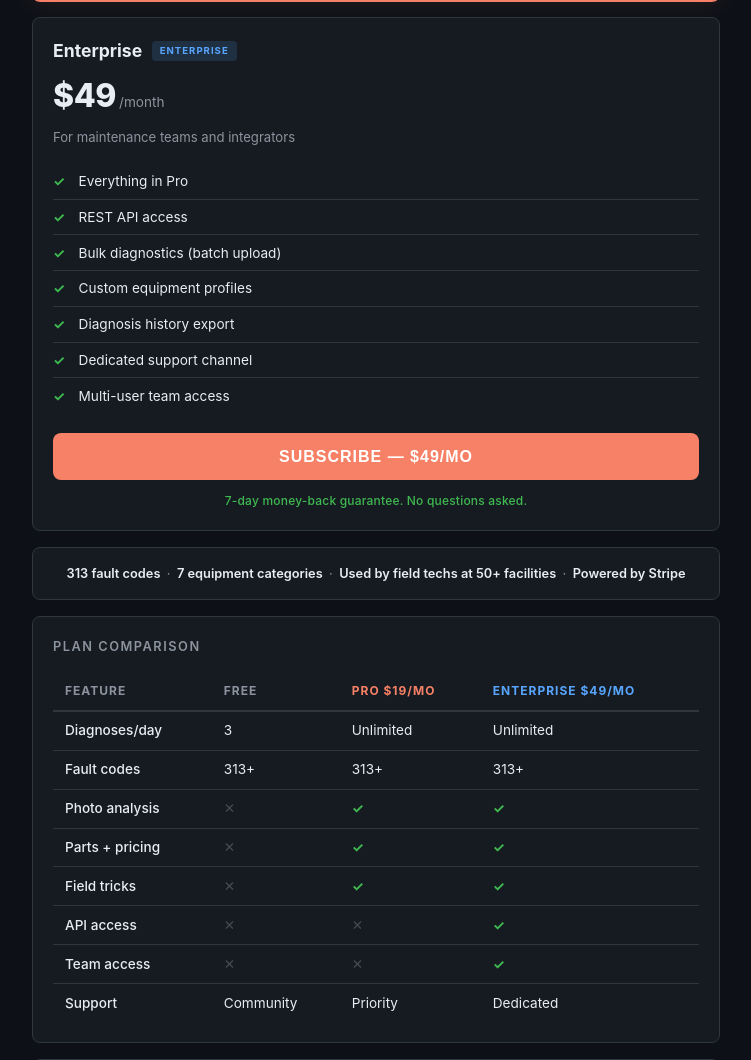
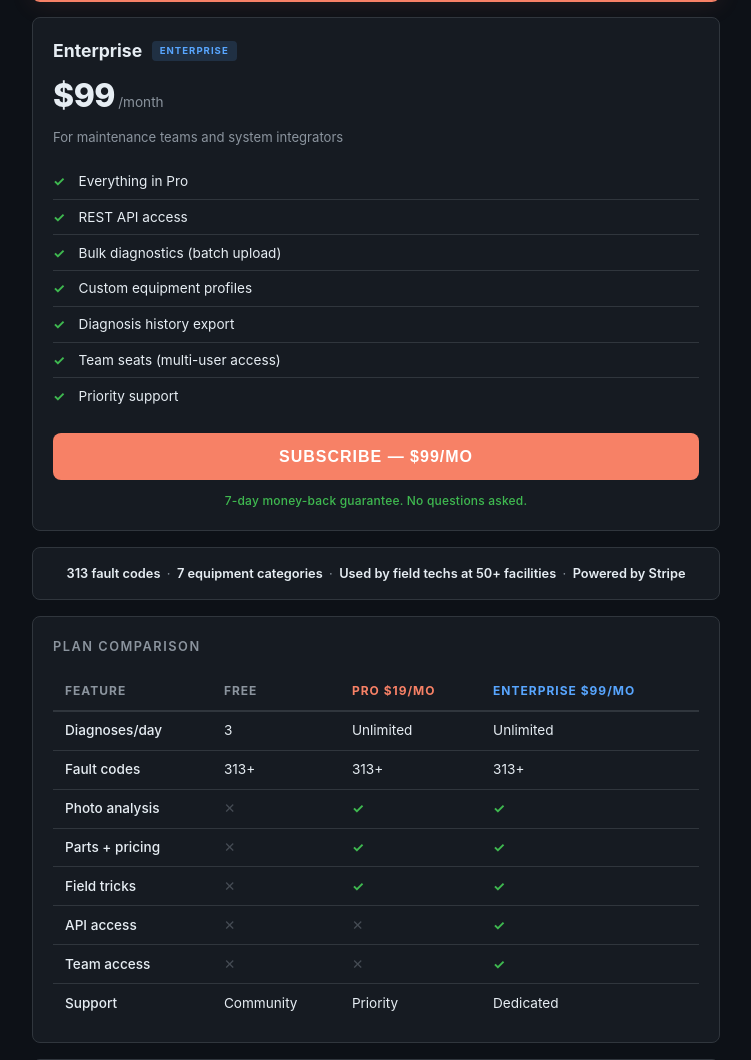
Before and after one commit to RepairXpert/indautomation, a FastAPI app: page /pricing in a window 1280 px wide. Shown: the part 1345-2405 px from the top of the page, without its empty margins (264-1015 px from the left). Run offline with FastAPI, Linux system fonts and the light colour scheme.

Commit message:
feat: bump Enterprise from $49 to $99/mo (MiniMax competitive analysis justified)
Competitors charge $89-199/mo. New Stripe price: price_1TLaPfKCk6IQpt9Nepz4mIg9

Co-Authored-By: Claude Opus 4.6 (1M context) <noreply@anthropic.com>

```diff
--- a/indauto/ui/templates/pricing.html
+++ b/indauto/ui/templates/pricing.html
@@ -4,9 +4,9 @@
 <meta charset="UTF-8">
 <meta name="viewport" content="width=device-width, initial-scale=1.0, user-scalable=yes">
 <title>Pricing | RepairXpertAI Industrial Fault Diagnosis</title>
-<meta name="description" content="AI-powered industrial fault diagnosis starting free. Pro plan $19/mo for unlimited diagnoses. Enterprise $49/mo with API access and multi-user support.">
+<meta name="description" content="AI-powered industrial fault diagnosis starting free. Pro plan $19/mo for unlimited diagnoses. Enterprise $99/mo with API access and multi-user support.">
 <meta property="og:title" content="RepairXpertAI Pricing — Industrial Fault Diagnosis Plans">
-<meta property="og:description" content="Start free with 3 daily diagnoses. Upgrade to Pro ($19/mo) or Enterprise ($49/mo) for unlimited AI-powered fault diagnosis.">
+<meta property="og:description" content="Start free with 3 daily diagnoses. Upgrade to Pro ($19/mo) or Enterprise ($99/mo) for unlimited AI-powered fault diagnosis.">
 <meta property="og:type" content="website">
 <meta property="og:url" content="https://repairxpertai.com/pricing">
 <link rel="canonical" href="https://repairxpertai.com/pricing">
@@ -95,20 +95,20 @@
       <span class="pricing-tier-badge pricing-enterprise">ENTERPRISE</span>
     </div>
     <div class="pricing-price">
-      <span class="pricing-amount">$49</span>
+      <span class="pricing-amount">$99</span>
       <span class="pricing-period">/month</span>
     </div>
-    <p class="pricing-desc">For maintenance teams and integrators</p>
+    <p class="pricing-desc">For maintenance teams and system integrators</p>
     <ul class="pricing-features">
       <li class="included">Everything in Pro</li>
       <li class="included">REST API access</li>
       <li class="included">Bulk diagnostics (batch upload)</li>
       <li class="included">Custom equipment profiles</li>
       <li class="included">Diagnosis history export</li>
-      <li class="included">Dedicated support channel</li>
-      <li class="included">Multi-user team access</li>
+      <li class="included">Team seats (multi-user access)</li>
+      <li class="included">Priority support</li>
     </ul>
-    <button class="btn" onclick="checkout('enterprise')">Subscribe — $49/mo</button>
+    <button class="btn" onclick="checkout('enterprise')">Subscribe — $99/mo</button>
     <p class="pricing-guarantee">7-day money-back guarantee. No questions asked.</p>
   </div>
 
@@ -132,7 +132,7 @@
           <th>Feature</th>
           <th>Free</th>
           <th style="color:var(--accent)">Pro $19/mo</th>
-          <th style="color:var(--blue)">Enterprise $49/mo</th>
+          <th style="color:var(--blue)">Enterprise $99/mo</th>
         </tr>
       </thead>
       <tbody>
@@ -213,8 +213,8 @@
       {
         "@type": "Product",
         "name": "RepairXpertAI Enterprise",
-        "description": "REST API, bulk diagnostics, custom equipment profiles, multi-user team access",
-        "offers": {"@type": "Offer", "price": "49.99", "priceCurrency": "USD", "priceValidUntil": "2027-12-31", "availability": "https://schema.org/InStock"}
+        "description": "REST API, bulk diagnostics, custom equipment profiles, multi-user team access, priority support",
+        "offers": {"@type": "Offer", "price": "99.99", "priceCurrency": "USD", "priceValidUntil": "2027-12-31", "availability": "https://schema.org/InStock"}
       }
     ]
   }
@@ -260,7 +260,7 @@ let selectedPlan = '';
 
 function checkout(plan) {
   selectedPlan = plan;
-  const title = plan === 'enterprise' ? 'Enterprise — $49/mo' : 'Pro — $19/mo';
+  const title = plan === 'enterprise' ? 'Enterprise — $99/mo' : 'Pro — $19/mo';
   document.getElementById('modalTitle').textContent = title;
   document.getElementById('emailModal').style.display = 'flex';
   document.getElementById('checkoutEmail').focus();
```
